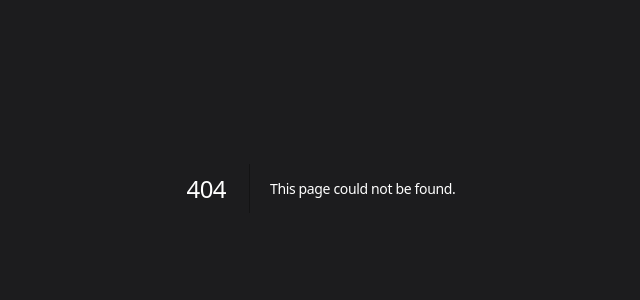
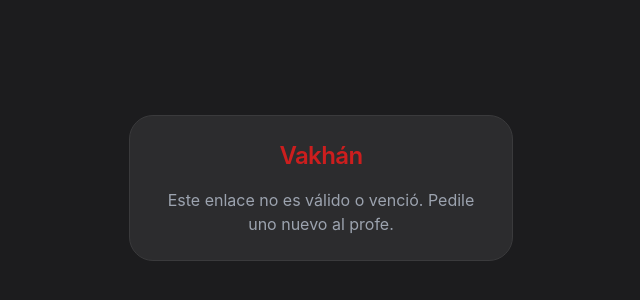
Before and after one commit to jonachilano10/vakhan-app-nuevo, a Next.js app: page /acceso in a window 1280 px wide. Before the commit this address had no page. Shown: the part 212-512 px from the top of the page, without its empty margins (319-959 px from the left). Built offline with nearby package versions, Linux system fonts and the light colour scheme.

Commit message:
chore: agregar app/acceso

```diff
--- /dev/null
+++ b/app/acceso/layout.tsx
@@ -0,0 +1,10 @@
+import type { Metadata } from "next";
+
+export const metadata: Metadata = {
+  title: "Acceso de alumno | Vakhán",
+  referrer: "no-referrer",
+};
+
+export default function AccessLayout({ children }: Readonly<{ children: React.ReactNode }>) {
+  return children;
+}
--- /dev/null
+++ b/app/acceso/page.tsx
@@ -0,0 +1,49 @@
+"use client";
+
+import { signIn } from "next-auth/react";
+import { useRouter } from "next/navigation";
+import { useEffect, useState } from "react";
+
+const ERROR_MESSAGE = "Este enlace no es válido o venció. Pedile uno nuevo al profe.";
+
+export default function StudentAccessPage() {
+  const router = useRouter();
+  const [error, setError] = useState("");
+
+  useEffect(() => {
+    let active = true;
+
+    async function authenticate() {
+      const token = window.location.hash.slice(1);
+      window.history.replaceState(null, "", `${window.location.pathname}${window.location.search}`);
+      if (!token) {
+        if (active) setError(ERROR_MESSAGE);
+        return;
+      }
+
+      const result = await signIn("acceso", { token, redirect: false, callbackUrl: "/student" });
+      if (!active) return;
+      if (!result?.ok) {
+        setError(ERROR_MESSAGE);
+        return;
+      }
+      router.replace("/student");
+    }
+
+    void authenticate();
+    return () => {
+      active = false;
+    };
+  }, [router]);
+
+  return (
+    <main className="flex min-h-screen items-center justify-center bg-vakhan-black px-5 text-white">
+      <section className="card w-full max-w-sm p-6 text-center">
+        <h1 className="text-2xl font-semibold text-vakhan-red">Vakhán</h1>
+        <p className="mt-4 text-gray-400">
+          {error || "Validando tu acceso…"}
+        </p>
+      </section>
+    </main>
+  );
+}
```
